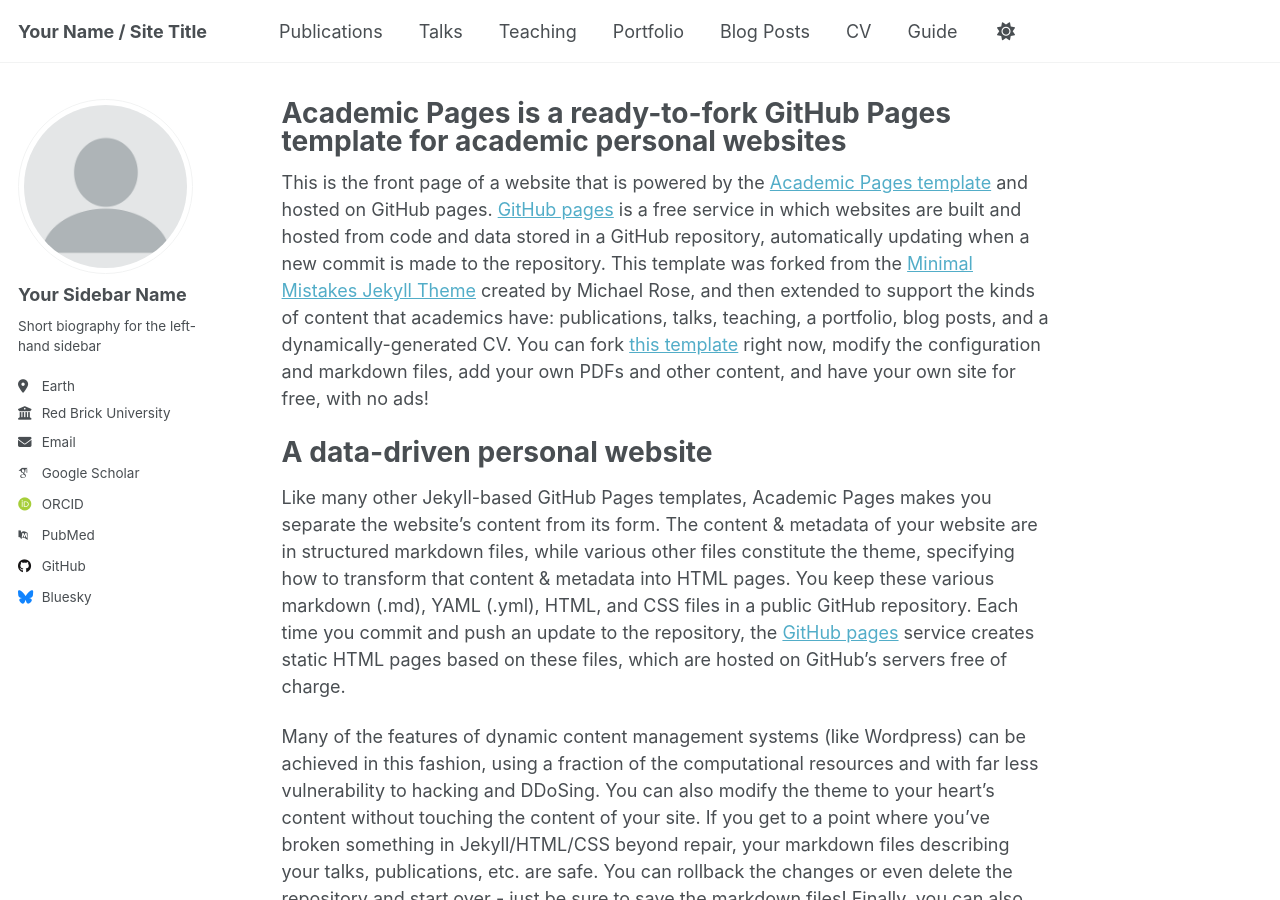
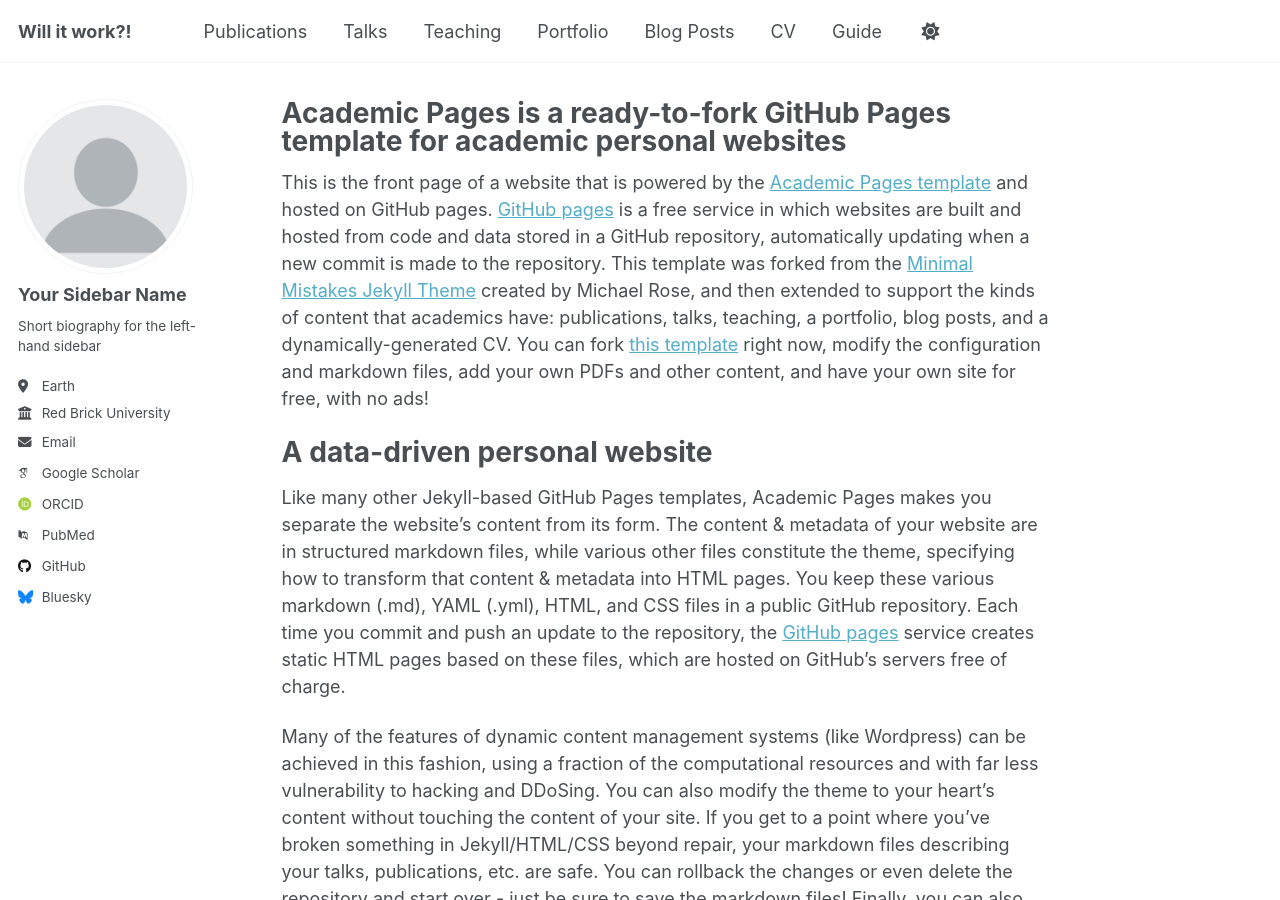
Before and after one commit to Sarath-Prem/Sarath-Prem.github.io, a Jekyll site: the page built from _pages/about.md, in a window 1280 px wide and 900 px high. Built offline with Jekyll 4.4.1, drawn with Linux system fonts in a browser that asks for light colours; some web fonts are replaced.

Commit message:
Update _config.yml

```diff
--- a/_config.yml
+++ b/_config.yml
@@ -9,7 +9,7 @@
 # Basic Site Settings
 locale                   : "en-US"
 site_theme               : "default"
-title                    : "Your Name / Site Title"
+title                    : "Will it work?!"
 title_separator          : "-"
 name                     : &name "Your Name"
 description              : &description "personal description"
```
